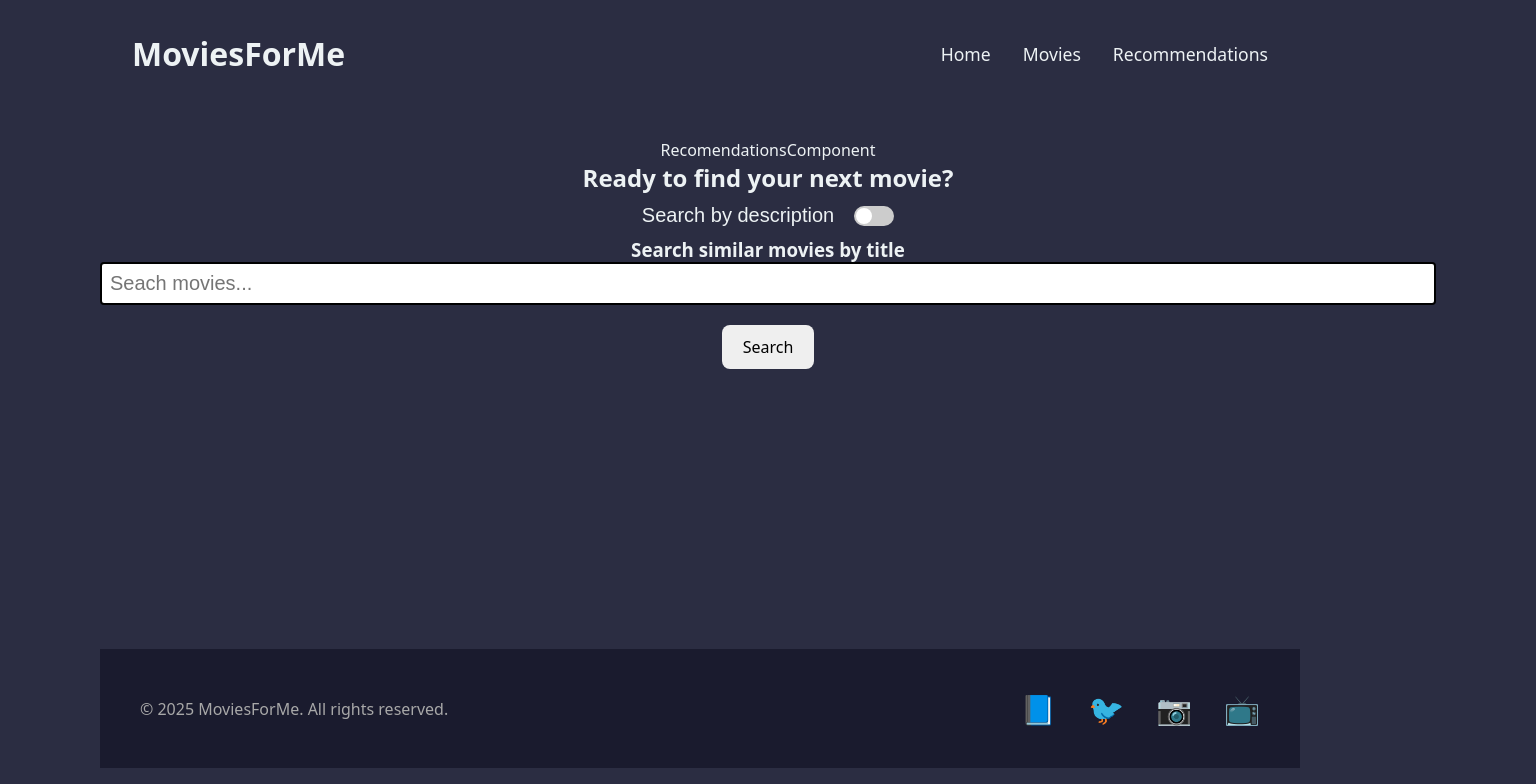
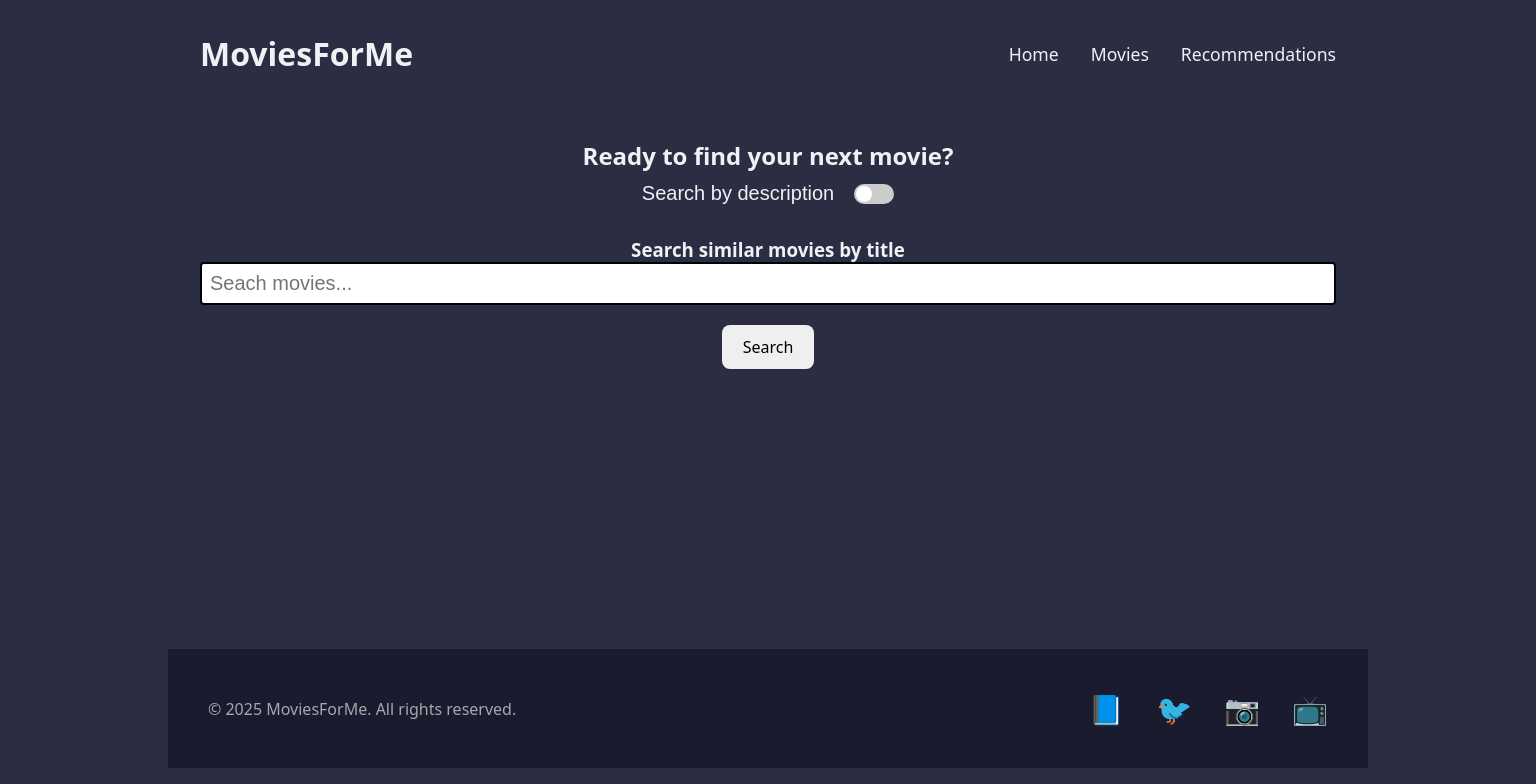
Before and after one commit to Carlos56g/PIA_FrontEnd, a React (Vite) app in the folder Client/ReactProject/: page / in a window 1536 px wide. Shown: the top 784 px of the page. Built offline with nearby package versions, Linux system fonts and the light colour scheme.

Commit message:
GitHubPages Deployment

```diff
--- a/Client/ReactProject/src/Components/Sections/Header.tsx
+++ b/Client/ReactProject/src/Components/Sections/Header.tsx
@@ -1,4 +1,3 @@
-import React from "react";
 import './Header.css';
 
 export default function Header() {
--- a/Client/ReactProject/src/LandingPage.css
+++ b/Client/ReactProject/src/LandingPage.css
@@ -1,6 +1,5 @@
 #root {
   font-family: system-ui, Avenir, Helvetica, Arial, sans-serif;
-  background-color: #2b2d42;
   color: #edf2f4;
   width: 100%;
   min-height: 100vh;
@@ -26,6 +25,7 @@
   width: 100%;
   padding: 0;
   box-sizing: border-box;
+
 }
 
 button {
@@ -106,6 +106,6 @@ button:focus-visible {
   .main-content,
   .header-section,
   .footer-section {
-    max-width: 1400px;
+    max-width: auto;
   }
 }
--- a/Client/ReactProject/src/LandingPage.tsx
+++ b/Client/ReactProject/src/LandingPage.tsx
@@ -17,7 +17,7 @@ function LandingPage() {;
       </header>
 
       <main className='main-content'>
-        <>RecomendationsComponent</>
+        {/* TODO:<>RecomendationsComponent</> */}
 
         <SearchComponent
         setMovieForMeResponse={setMovieForMeResponse}
--- a/Client/ReactProject/src/Resources/config.ts
+++ b/Client/ReactProject/src/Resources/config.ts
@@ -1,3 +1,3 @@
-export const movieForMeApiURL = "http://127.0.0.1:8000/api/movies/";
-export const omdbAPIURL = "http://www.omdbapi.com/?apikey=a0f1896";
-export const defaultPosterRoute = "/DefaultPoster.svg";
+export const movieForMeApiURL = "https://moviesforme-fastapi-629538093820.northamerica-south1.run.app/api/movies/";
+export const omdbAPIURL = "https://www.omdbapi.com/?apikey=a0f18968&";
+export const defaultPosterRoute = "/PIA_FrontEnd/DefaultPoster.svg";
--- a/Client/ReactProject/src/main.css
+++ b/Client/ReactProject/src/main.css
@@ -5,6 +5,7 @@
 }
 
 html {
+
     width: 100%;
     height: 100%;
     margin: 0;
@@ -13,6 +14,7 @@ html {
 }
 
 body {
+    background-color: #2b2d42;
     width: 100%;
     height: 100%;
     margin: 0;
--- a/Client/ReactProject/vite.config.ts
+++ b/Client/ReactProject/vite.config.ts
@@ -4,4 +4,5 @@ import react from '@vitejs/plugin-react-swc'
 // https://vite.dev/config/
 export default defineConfig({
   plugins: [react()],
+  base: '/PIA_FrontEnd/'
 })
```
Also changed, not shown: Client/ReactProject/package.json (+7 -3 lines), Client/ReactProject/src/Components/Sections/SearchComponent.tsx (+3 -4 lines), 1 other file (tests, documents, lock files or other folders).
